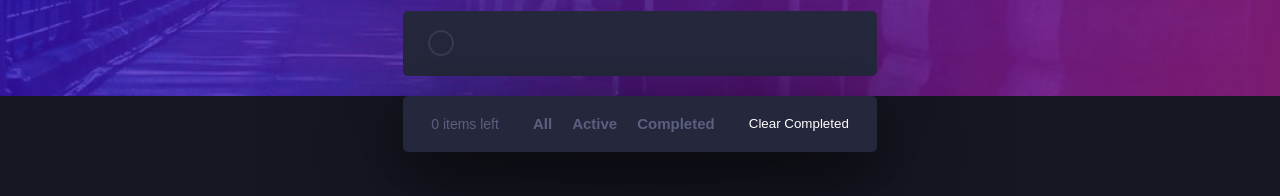
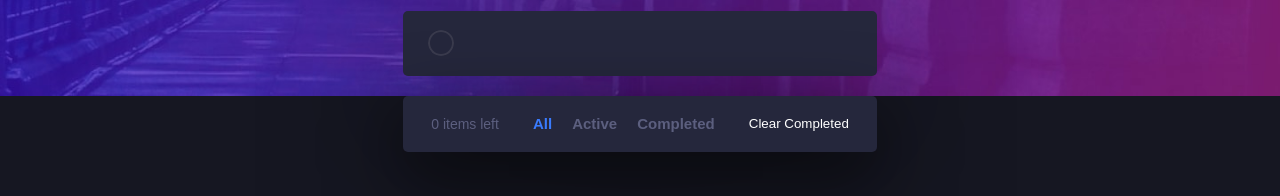
Before and after one commit to EdsonYuri/to-do-app-frontend-mentor, a React (Vite) app: page / in a window 1280 px wide. Shown: the part 171-367 px from the top of the page. Built offline with nearby package versions, Linux system fonts and the light colour scheme.

Commit message:
refactor: componentizar botoes de filtro

```diff
--- a/src/App.tsx
+++ b/src/App.tsx
@@ -1,8 +1,9 @@
 import { Activity, useState } from 'react'
 
-import SelectionCircle from './components/SelectionCircle'
 import iconSun from './assets/icons/icon-sun.svg'
 
+import FilterButton from './components/FilterButton'
+import SelectionCircle from './components/SelectionCircle'
 import ListElement from './components/ListElement'
 
 interface Task {
@@ -11,10 +12,10 @@ interface Task {
   completedStatus: boolean
 }
 
-type FilterType = 'all' | 'actived' | 'completed'
+type FilterType = 'all' | 'active' | 'completed'
 
 export default function App() {
-  const [currentFilter, setCurrentFIlter] = useState<FilterType>('all')
+  const [currentFilter, setCurrentFilter] = useState<FilterType>('all')
   const [taskList, setTaskList] = useState<Task[]>([])
   const [task, setTask] = useState<Task>({
     id: '',
@@ -36,7 +37,7 @@ export default function App() {
 
   const getTasksByFilter = {
     all: () => taskList,
-    actived: () => taskList.filter(e => !e.completedStatus),
+    active: () => taskList.filter(e => !e.completedStatus),
     completed: () => taskList.filter(e => e.completedStatus)
   }
 
@@ -78,7 +79,7 @@ export default function App() {
         <div className="bg-[hsl(235,24%,19%)] rounded-[5px] shadow-list">
           <ul id="todoList" className="list-none">
             {getTasksByFilter[currentFilter]().map(e => (
-              <ListElement key={e.id} id={e.id} changeTaskStatus={() => changeTaskStatus(e.id)} completed={e.completedStatus}>{e.task}</ListElement> //Adicionar select caso esteja concluido e adicionar nas propriedades do input
+              <ListElement key={e.id} id={e.id} changeTaskStatus={() => changeTaskStatus(e.id)} completed={e.completedStatus}>{e.task}</ListElement>
             ))}
           </ul>
 
@@ -86,21 +87,11 @@ export default function App() {
             <p className='text-[hsl(235,16%,43%)] text-[14px] font-semibold font-[500]'><span id="task_counter" className='text-[hsl(235,16%,43%)] text-[14px]'>{taskList.length}</span> items left</p>
 
             <div className="flex justify-around items-center gap-[20px] h-[56px] text-[hsl(233,14%,35%);]">
-              <button className='text-[15px] text-[hsl(235,16%,43%)] hover:text-[hsl(236,33%,92%)] font-[700]'
-                onClick={() => setCurrentFIlter('all')}>
-                All
-              </button>
 
-              <button className='text-[15px] font-[700] text-[hsl(235,16%,43%)] hover:text-[hsl(236,33%,92%)]'
-                id="filter_active_tasks"
-                onClick={() => setCurrentFIlter('actived')}>
-                Active
-              </button>
+              <FilterButton value='all' currentFilter={currentFilter} setCurrentFilter={setCurrentFilter}>All</FilterButton>
+              <FilterButton value='active' currentFilter={currentFilter} setCurrentFilter={setCurrentFilter}>Active</FilterButton>
+              <FilterButton value='completed' currentFilter={currentFilter} setCurrentFilter={setCurrentFilter}>Completed</FilterButton>
 
-              <button className='text-[15px] font-[700] text-[hsl(235,16%,43%)] hover:text-[hsl(236,33%,92%)]'
-                onClick={() => setCurrentFIlter('completed')}>
-                Completed
-              </button>
             </div>
 
             <button id="clear_completed" className='font-[500]' onClick={removeCompleteTask}>Clear Completed</button>
--- /dev/null
+++ b/src/components/FilterButton.tsx
@@ -0,0 +1,23 @@
+type FilterType = 'all' | 'active' | 'completed'
+
+type FilterButtonProps = {
+    children: string,
+    value: FilterType,
+    currentFilter: FilterType,
+    setCurrentFilter: (filter: FilterType) => void
+}
+
+export default function FilterButton({ children, value, currentFilter, setCurrentFilter }: FilterButtonProps) {
+    return (
+        <button className={`text-[15px] font-[700]  hover:text-[hsl(236,33%,92%)]
+            ${value === currentFilter
+                ? 'text-[hsl(220,98%,61%)]'
+                : 'text-[hsl(235,16%,43%)]'
+            }
+            `}
+            onClick={() => setCurrentFilter(value)}
+        >
+            {children}
+        </button>
+    )
+}
```
